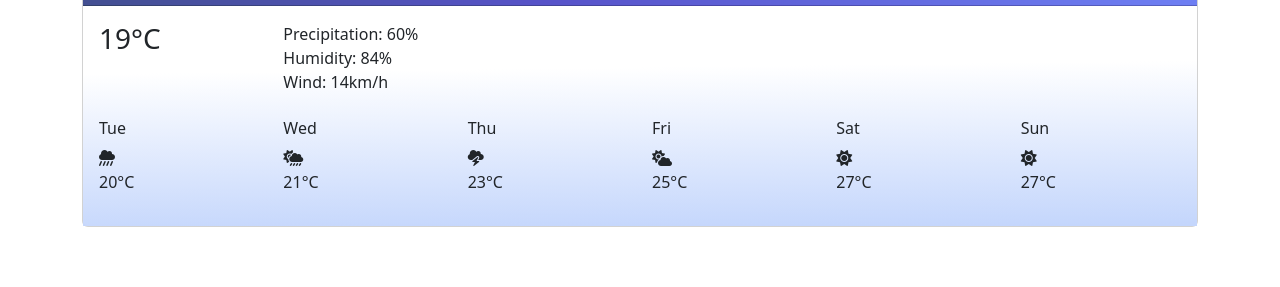
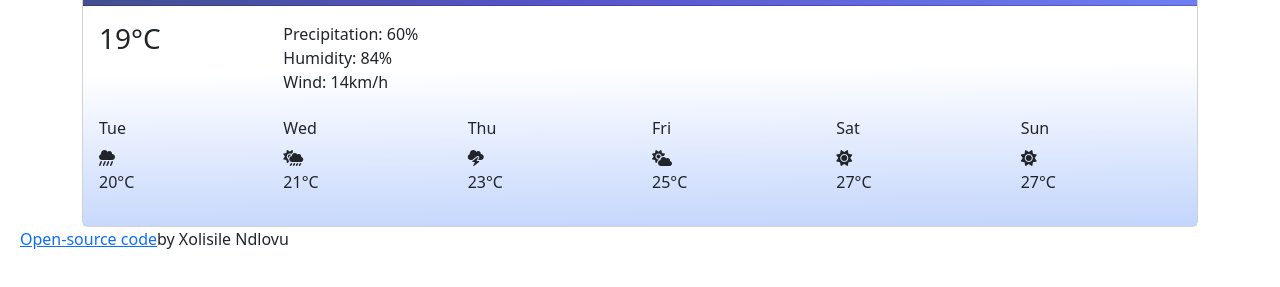
Before and after one commit to Xolicle/Week-6-lesson4, a plain HTML site: page index.html in a window 1280 px wide. Shown: the part 155-442 px from the top of the page. Drawn offline with nearby package versions, Linux system fonts and the light colour scheme.

Commit message:
Added open-source link to index.html

```diff
--- a/index.html
+++ b/index.html
@@ -83,6 +83,7 @@
         </div>
       </div>
     </div>
+    <p><a href="https://github.com/Xolicle/Week-6-lesson4.git">Open-source code</a>by Xolisile Ndlovu</p>
      <script
       src="https://kit.fontawesome.com/864ca2bc1a.js"
       crossorigin="anonymous"
```
